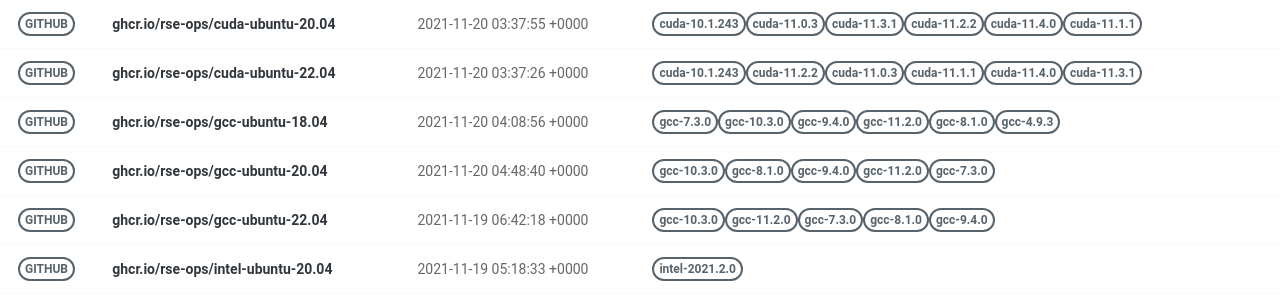
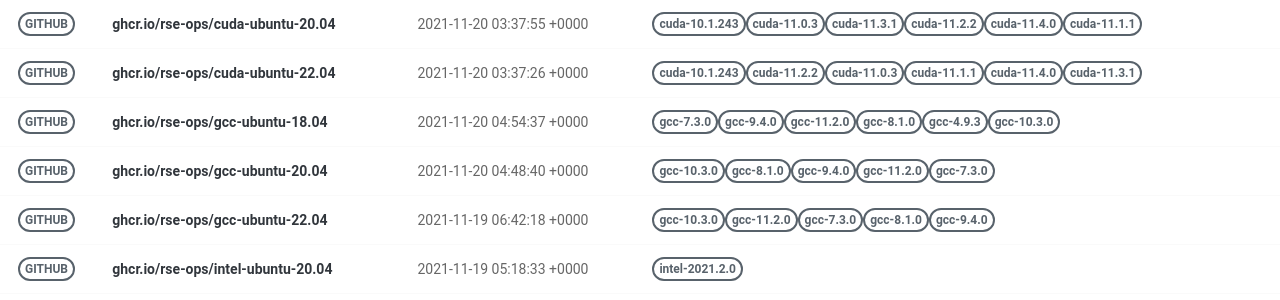
Before and after one commit to rse-ops/docker-images, a Jekyll site: the page built from pages/index.md, in a window 1280 px wide. Shown: the part 277-577 px from the top of the page. Built offline with Jekyll 4.4.1, drawn with Linux system fonts in a browser that asks for light colours; nearby versions of some CDN libraries.

Commit message:
Automated push to update library 2021-11-20

```diff
--- a/_library/ghcr.io-rse-ops-gcc-ubuntu-18.04.md
+++ b/_library/ghcr.io-rse-ops-gcc-ubuntu-18.04.md
@@ -1,7 +1,7 @@
 ---
 layout: container
 name: ghcr.io/rse-ops/gcc-ubuntu-18.04
-updated_at: 2021-11-20 04:08:56.249866
+updated_at: 2021-11-20 04:54:37.290958
 
 
 container_url: https://github.com/orgs/rse-ops/packages/container/package/gcc-ubuntu-18.04
```
Also changed, not shown: other parts of _library/ghcr.io-rse-ops-gcc-ubuntu-18.04.md (+3 -3 lines).
